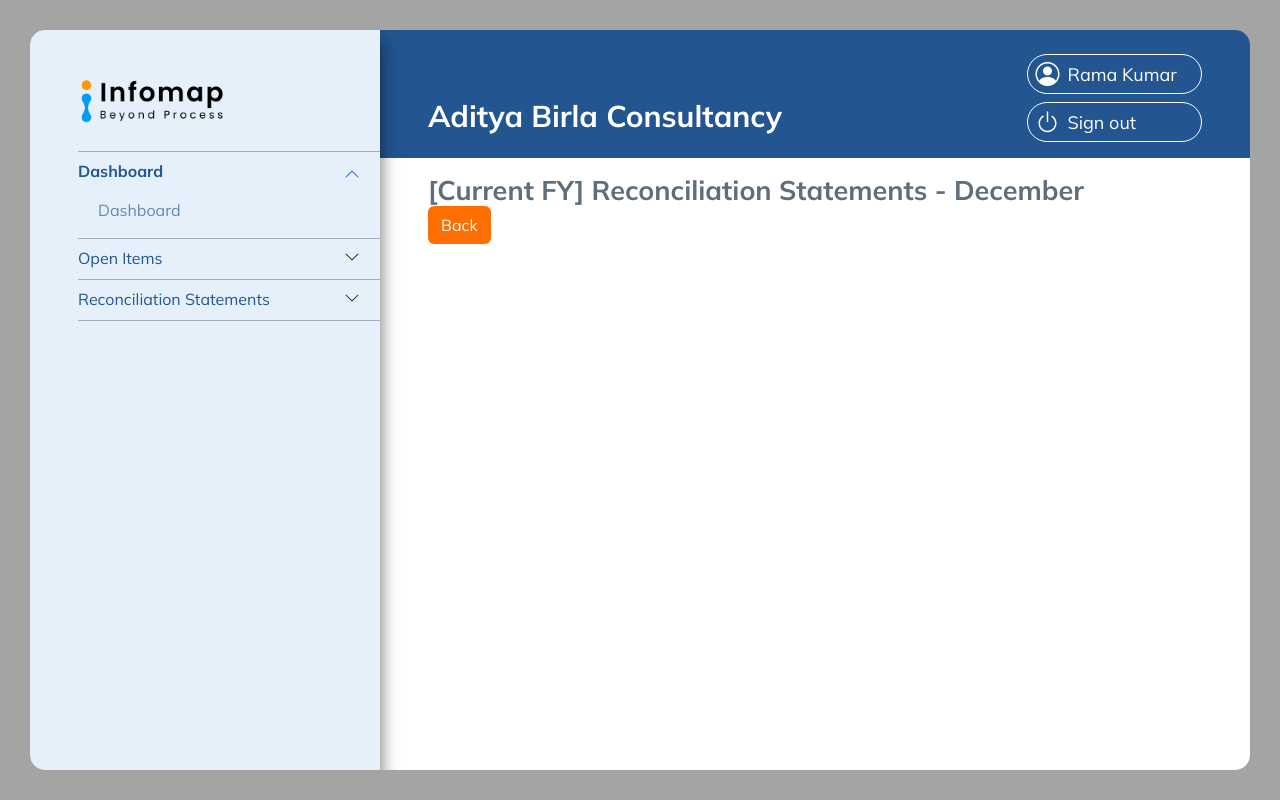
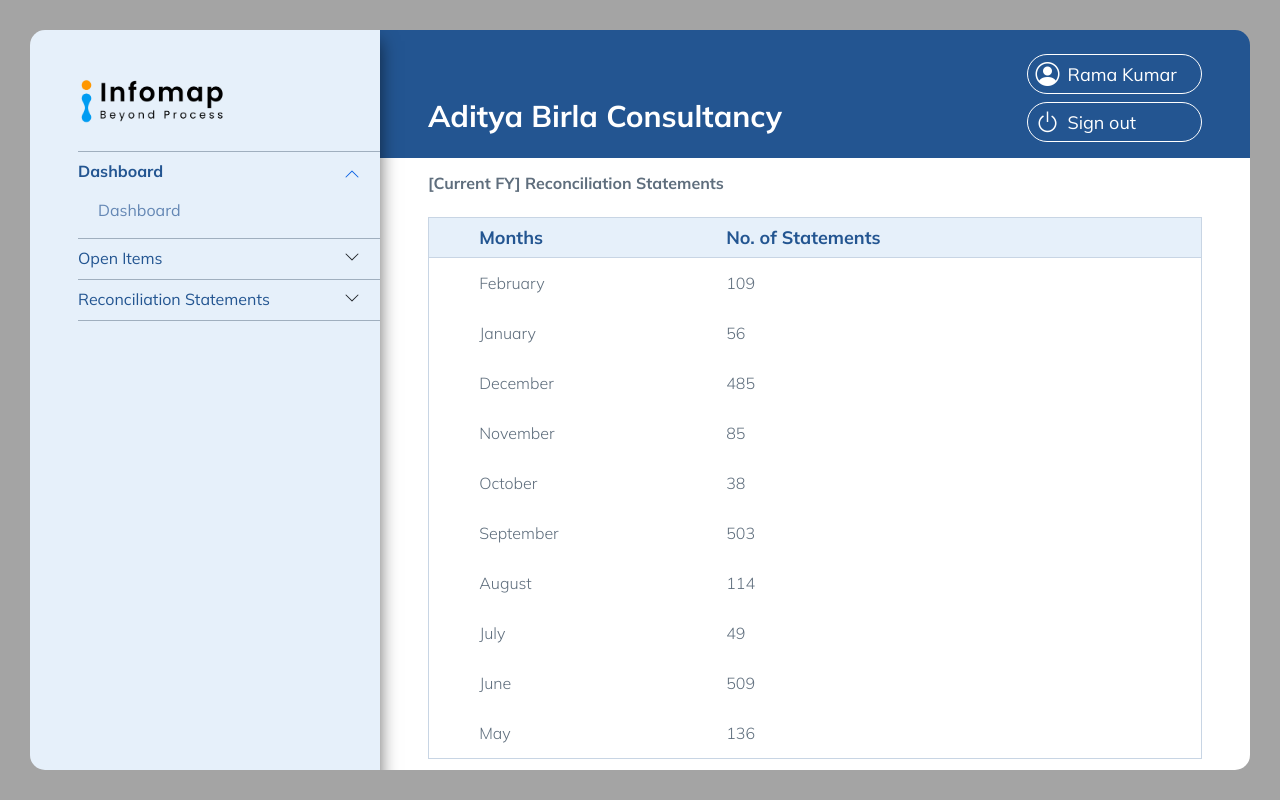
Before and after one commit to BodduKranti/reinformpNew, an Angular app: page /current-fy in a window 1280 px wide. Built offline with nearby package versions, Linux system fonts and the light colour scheme.

Commit message:
Update current-fy.component.html

```diff
--- a/src/app/Pages/current-fy/current-fy.component.html
+++ b/src/app/Pages/current-fy/current-fy.component.html
@@ -1,12 +1,85 @@
-<div class="container-fluid px-0">
-    <h5 class="text-basicColorDarkGray">
-        [Current FY] Reconciliation Statements - December
-    </h5>
-    <form>
-        <div class="row">
+<h6 class="text-basicColorDarkGray fw-bold">
+    [Current FY] Reconciliation Statements
+</h6>
 
-        </div>
-    </form>
+<div class="table-responsive">
+    <table class="table tableBroder mt-4 table-borderless align-middle">
+        <thead class="thead-dark">
+            <tr>
+                <th scope="col"></th>
+                <th scope="col">Months</th>
+                <th scope="col">No. of Statements</th>
+                <th scope="col"></th>
+            </tr>
+        </thead>
+        <tbody>
+            <tr>
+                <th scope="row"></th>
+                <td>February</td>
+                <td>109</td>
+                <td></td>
 
-    <button class="btn btn-DarkOrange">Back</button>
+            </tr>
+            <tr>
+                <th scope="row"></th>
+                <td>January</td>
+                <td>56</td>
+                <td></td>
+            </tr>
+            <tr>
+                <th scope="row"></th>
+                <td>December</td>
+                <td>485</td>
+                <td></td>
+            </tr>
+            <tr>
+                <th scope="row"></th>
+                <td>November</td>
+                <td>85</td>
+                <td></td>
+            </tr>
+            <tr>
+                <th scope="row"></th>
+                <td>October</td>
+                <td>38</td>
+                <td></td>
+            </tr>
+
+            <tr>
+                <th scope="row"></th>
+                <td>September</td>
+                <td>503</td>
+                <td></td>
+            </tr>
+
+            <tr>
+                <th scope="row"></th>
+                <td>August</td>
+                <td>114</td>
+                <td></td>
+            </tr>
+
+            <tr>
+                <th scope="row" class="text-star"></th>
+                <td>July</td>
+                <td>49</td>
+                <td></td>
+            </tr>
+
+            <tr>
+                <th scope="row"></th>
+                <td>June</td>
+                <td>509</td>
+                <td></td>
+            </tr>
+
+            <tr>
+                <th scope="row"></th>
+                <td>May</td>
+                <td>136</td>
+                <td></td>
+            </tr>
+
+        </tbody>
+    </table>
 </div>
```
